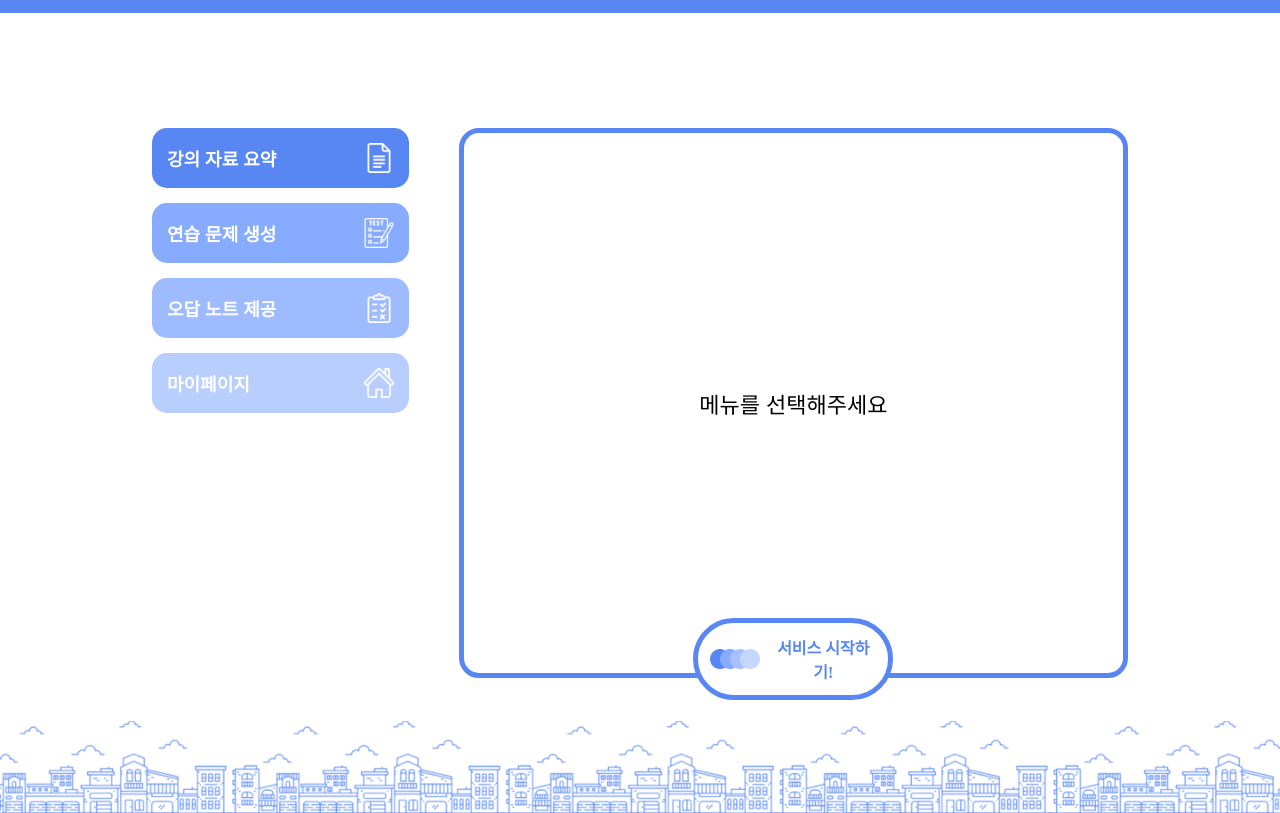
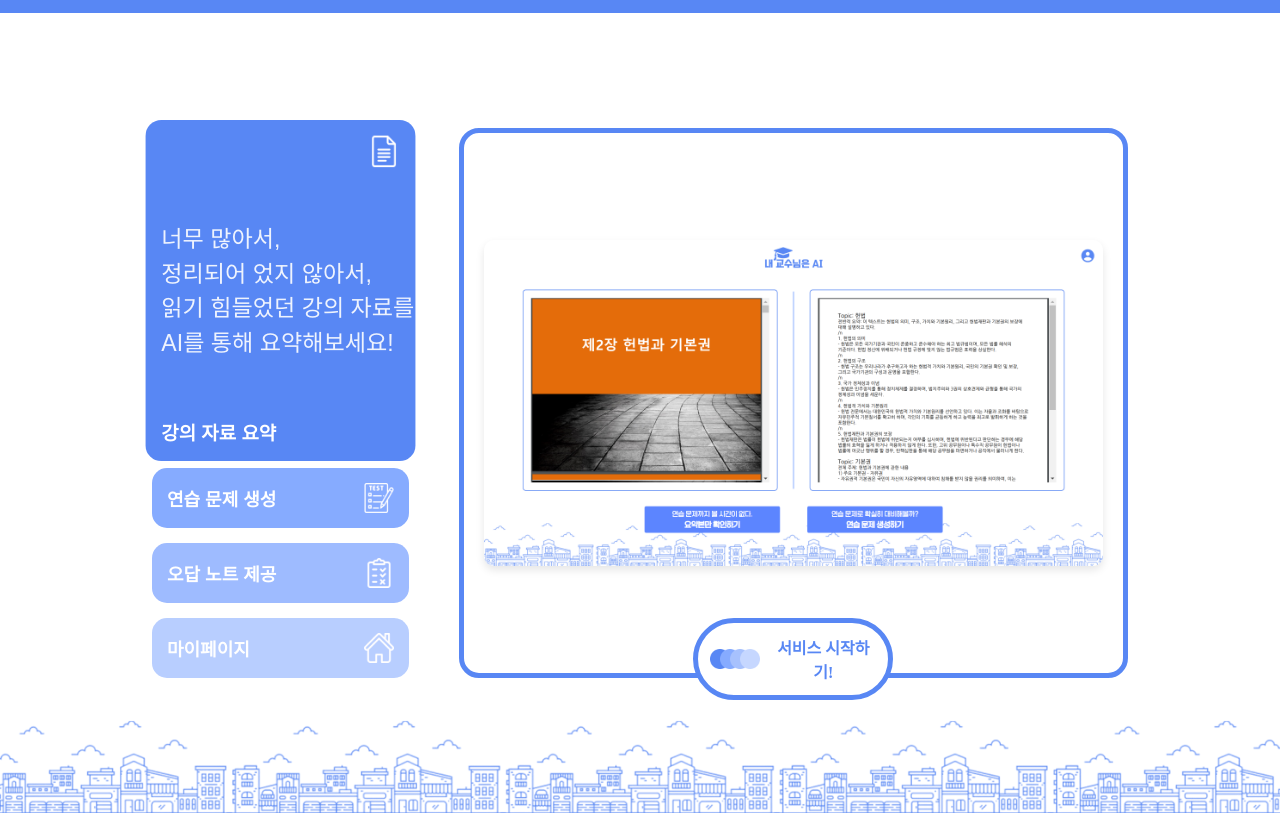
Before and after one commit to 2024-Winter-BootCamp-TeamF/Frontend, a React (Create React App) app: page / in a window 1280 px wide. Shown: the part 789-1602 px from the top of the page. Built offline with nearby package versions, Linux system fonts and the light colour scheme; a web font is replaced by a local one.

Commit message:
fix) 메인페이지 소개 영역 기능 수정

```diff
--- a/src/components/Introduce.jsx
+++ b/src/components/Introduce.jsx
@@ -12,7 +12,7 @@ import PracticeEx from "../images/문제 예시.png";
 import NoteEx from "../images/오답노트.png";
 
 const Introduce = () => {
-  const [selectedIndex, setSelectedIndex] = useState(null);
+  const [selectedIndex, setSelectedIndex] = useState(0);
   const navigate = useNavigate();
 
   const menuItems = [
@@ -68,9 +68,7 @@ AI 오답노트를 생성해보세요!
               key={index}
               bgColor={item.bgColor}
               isSelected={selectedIndex === index}
-              onClick={() =>
-                setSelectedIndex(index === selectedIndex ? null : index)
-              }
+              onClick={() => setSelectedIndex(index)}
             >
               <MenuTitle>{item.title}</MenuTitle>
               <IconWrapper>
```
